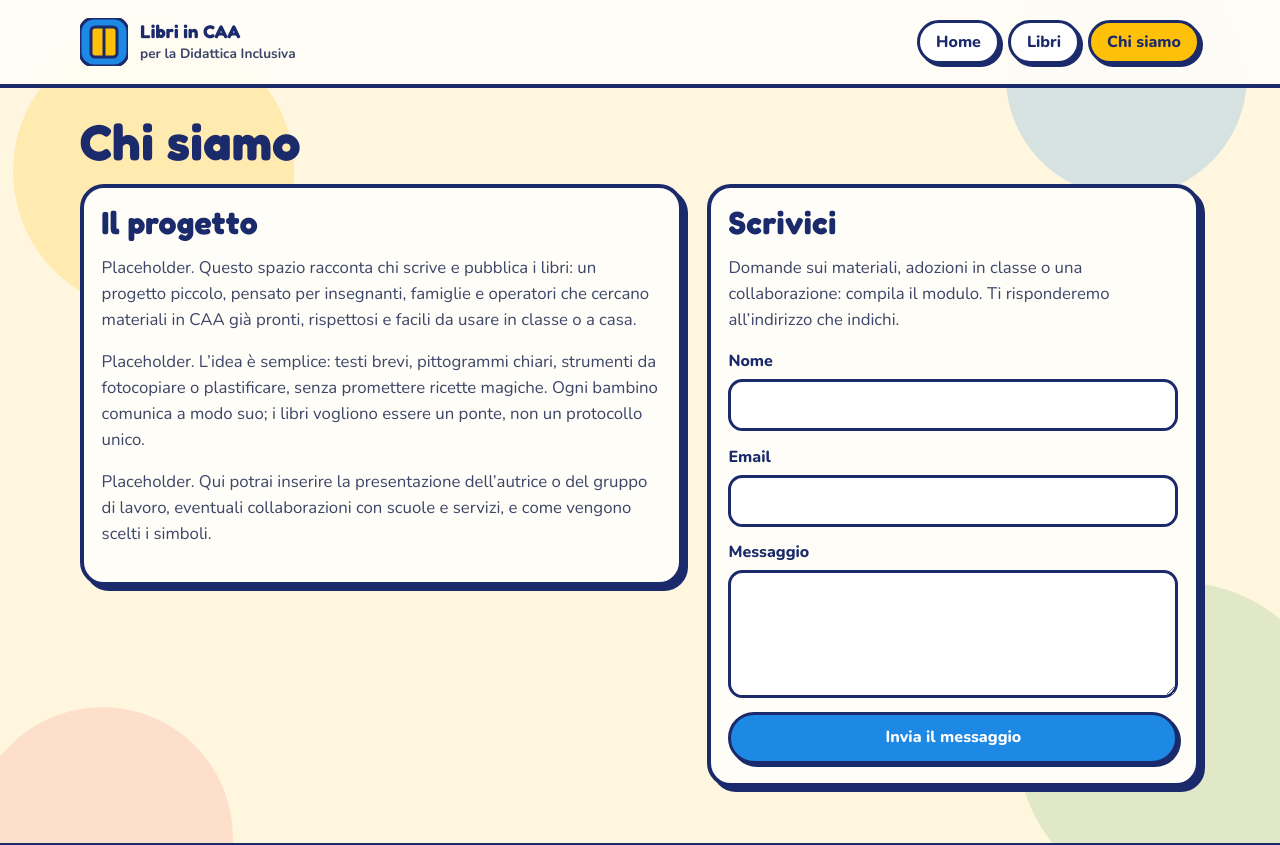
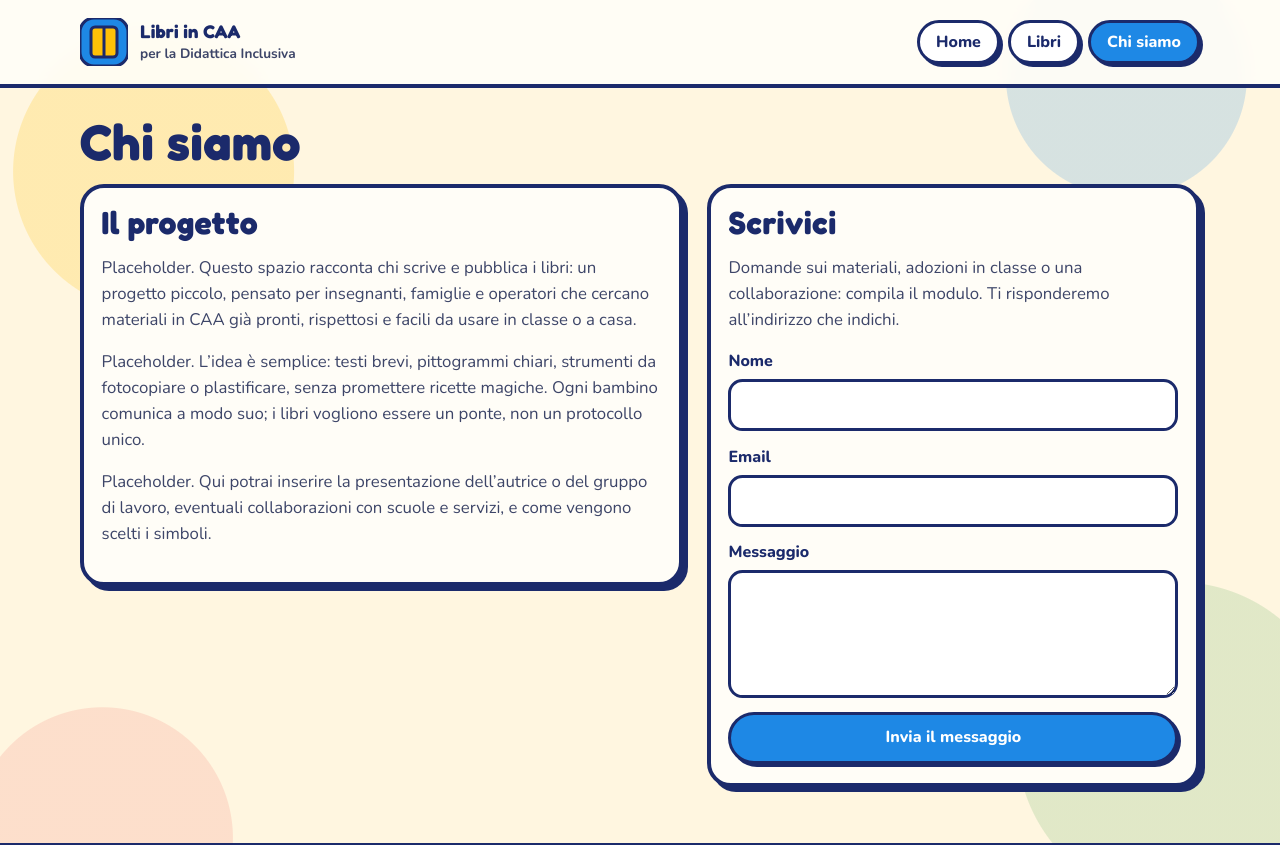
Before and after one commit to federicovldellascenza/LibriCAADidatticaInclusiva, a React (Vite) app: page /chi-siamo in a window 1280 px wide. Shown: the top 845 px of the page. Built offline with nearby package versions, Linux system fonts and the light colour scheme.

Commit message:
cambiato colore pulsante selezionato

```diff
--- a/src/index.css
+++ b/src/index.css
@@ -209,14 +209,16 @@ main {
   transition: background 0.2s ease, transform 0.2s ease, box-shadow 0.2s ease;
 }
 
+.nav a[aria-current="page"] {
+  background: var(--blu);
+  color: var(--white);
+}
+
 .nav a:hover {
+  background: var(--giallo);
+  color: var(--navy);
   transform: translate(-2px, -2px);
   box-shadow: 5px 5px 0 var(--navy);
-}
-
-.nav a:hover,
-.nav a[aria-current="page"] {
-  background: var(--giallo);
 }
 
 .hero {
```
